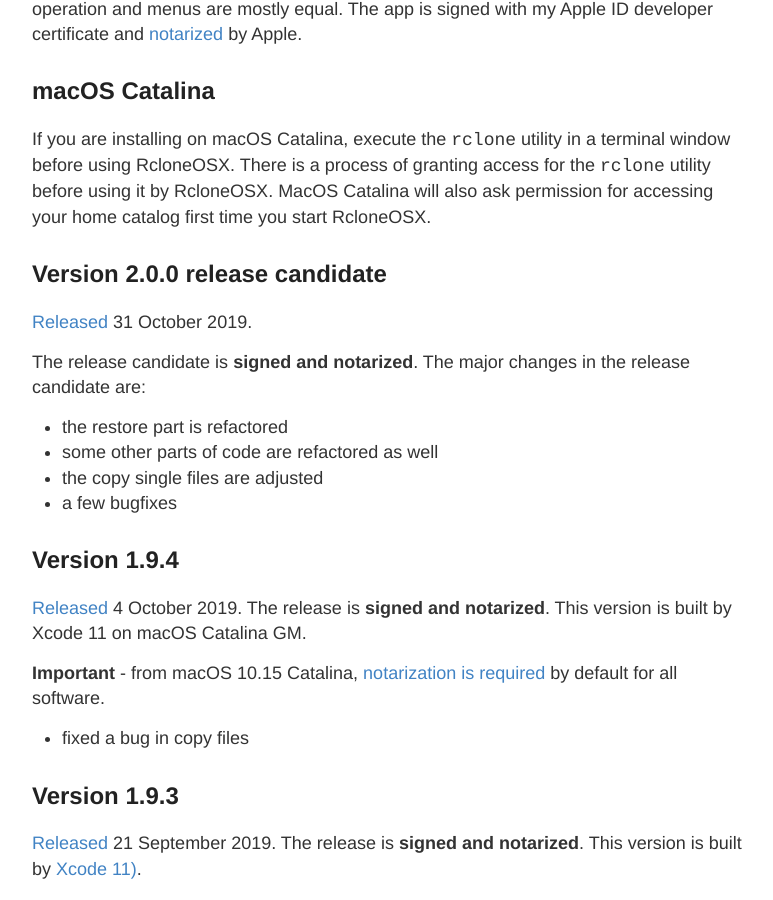
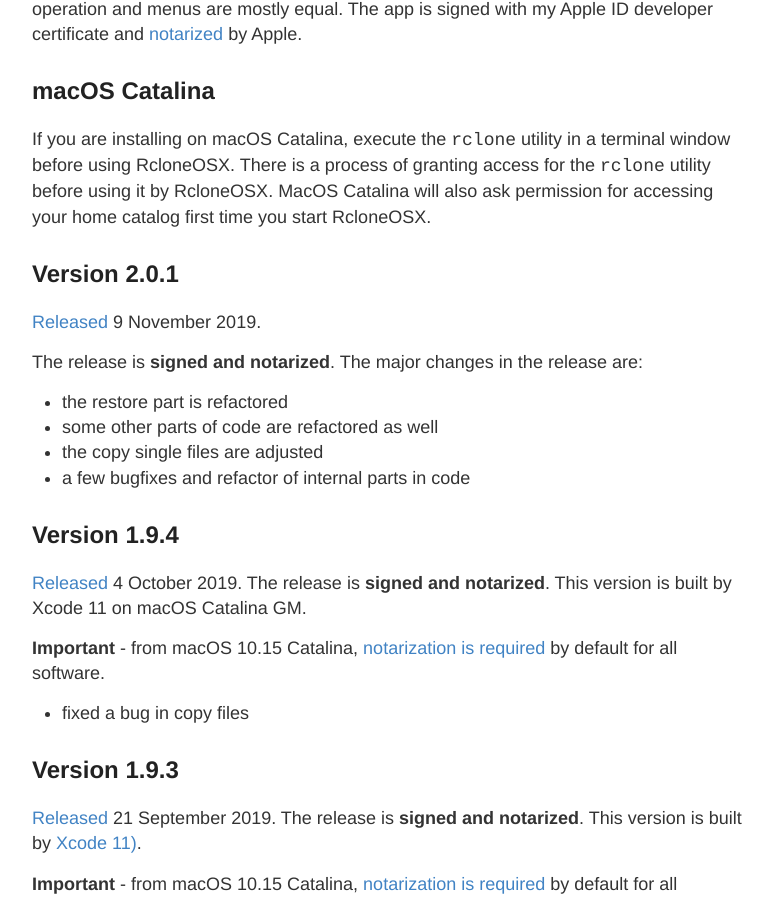
Before and after one commit to d2s/Documentation, a Jekyll site: the page built from _posts/2018-01-01-RcloneChangelog.md, in a window 1280 px wide and 900 px high, scrolled down 530 px. Shown: the whole window, without its empty margins (248-1021 px from the left). Built offline with Jekyll 4.4.1, drawn with Linux system fonts in a browser that asks for light colours.

Commit message:
Update 2018-01-01-RcloneChangelog.md

```diff
--- a/_posts/2018-01-01-RcloneChangelog.md
+++ b/_posts/2018-01-01-RcloneChangelog.md
@@ -15,16 +15,16 @@ To get an idea of how RcloneOSX is working please see the [intro](/Intro) to Rsy
 
 If you are installing on macOS Catalina, execute the `rclone` utility in a terminal window before using RcloneOSX. There is a process of granting access for the `rclone` utility before using it by RcloneOSX. MacOS Catalina will also ask permission for accessing your home catalog first time you start RcloneOSX.
 
-## Version 2.0.0 release candidate
+## Version 2.0.1
 
-[Released](https://github.com/rsyncOSX/rcloneosx/releases/tag/v2.0.0rc) 31 October 2019.
+[Released](https://github.com/rsyncOSX/rcloneosx/releases/tag/v2.0.1) 9 November 2019.
 
-The release candidate is **signed and notarized**. The major changes in the release candidate are:
+The release is **signed and notarized**. The major changes in the release are:
 
 - the restore part is refactored
 - some other parts of code are refactored as well
 - the copy single files are adjusted
-- a few bugfixes
+- a few bugfixes and refactor of internal parts in code
 
 ## Version 1.9.4
 
```
